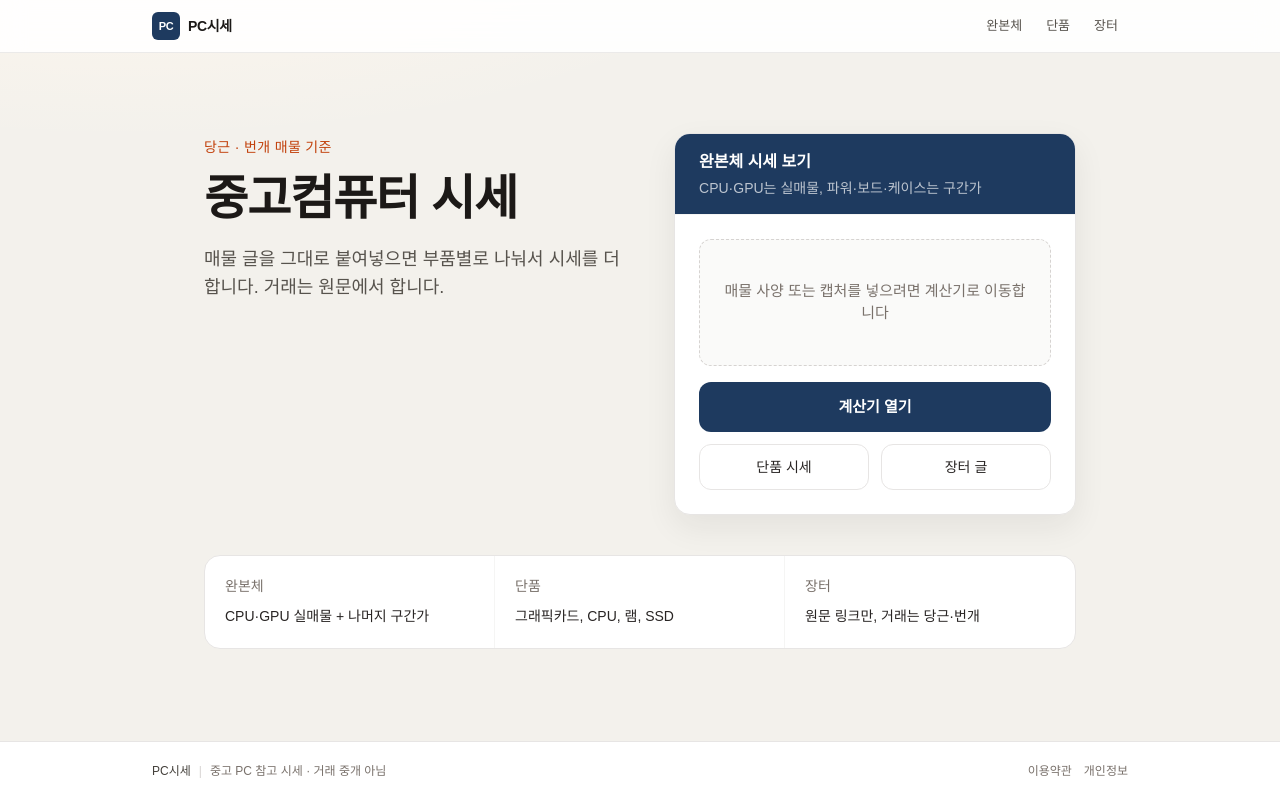
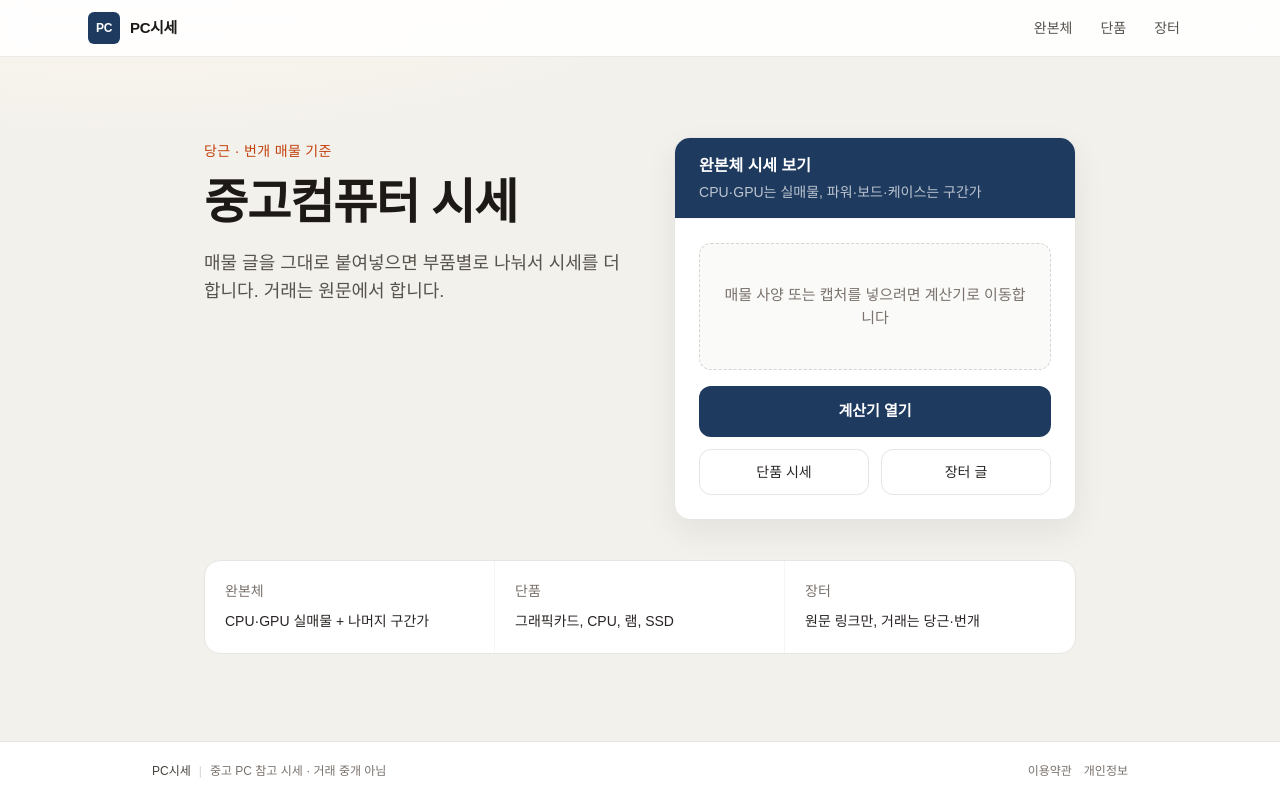
Before and after one commit to active06119-cpu/usedpcprice, a Next.js app: page / in a window 1280 px wide. Built offline with nearby package versions, Linux system fonts and the light colour scheme.

Commit message:
design: wider header aligned with content

```diff
--- a/src/components/layout/SiteHeader.tsx
+++ b/src/components/layout/SiteHeader.tsx
@@ -5,19 +5,19 @@ import { APP_TITLE, NAV_ITEMS } from "@/lib/constants";
 export function SiteHeader() {
   return (
     <header className="sticky top-0 z-30 border-b border-stone-200/80 bg-white/90 backdrop-blur-md">
-      <div className="mx-auto flex w-full max-w-5xl items-center justify-between gap-3 px-3 py-2.5 sm:px-6">
-        <Link href="/" className="flex items-center gap-2">
-          <span className="grid h-7 w-7 place-items-center rounded-md bg-[#1e3a5f] text-[11px] font-bold tracking-tight text-white">
+      <div className="mx-auto flex w-full max-w-6xl items-center justify-between gap-3 px-4 py-3 sm:px-6">
+        <Link href="/" className="flex items-center gap-2.5">
+          <span className="grid h-8 w-8 place-items-center rounded-md bg-[#1e3a5f] text-xs font-bold tracking-tight text-white">
             PC
           </span>
-          <span className="text-sm font-semibold tracking-tight text-stone-900">{APP_TITLE}</span>
+          <span className="text-[15px] font-semibold tracking-tight text-stone-900">{APP_TITLE}</span>
         </Link>
-        <nav className="flex min-w-0 items-center gap-1 overflow-x-auto text-[13px] text-stone-600 sm:gap-1">
+        <nav className="flex min-w-0 items-center gap-1 overflow-x-auto text-sm text-stone-600">
           {NAV_ITEMS.map((item) => (
             <Link
               key={item.href}
               href={item.href}
-              className="shrink-0 rounded-md px-2.5 py-1.5 hover:bg-stone-100 hover:text-stone-900"
+              className="shrink-0 rounded-md px-3 py-1.5 hover:bg-stone-100 hover:text-stone-900"
             >
               {item.label}
             </Link>
```
